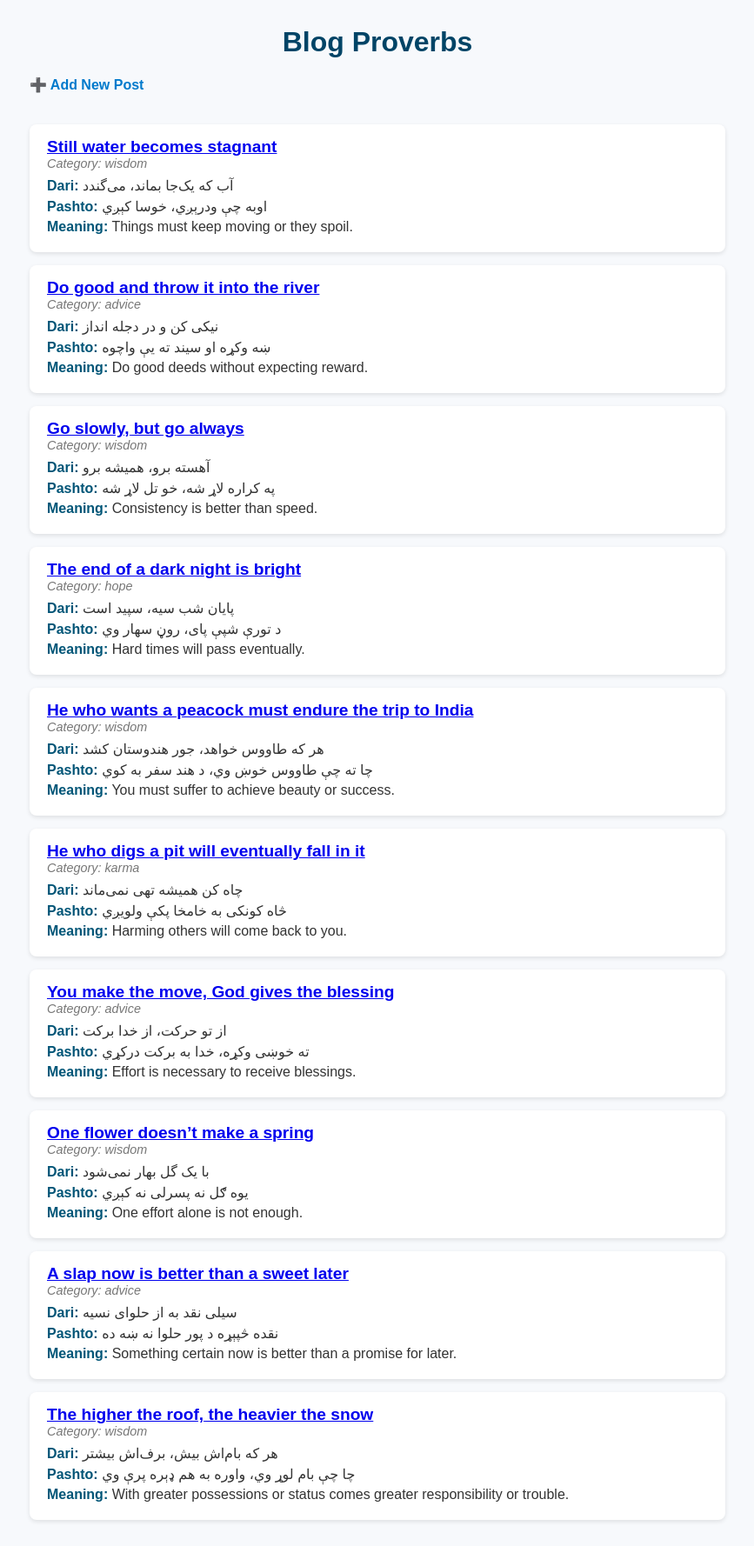
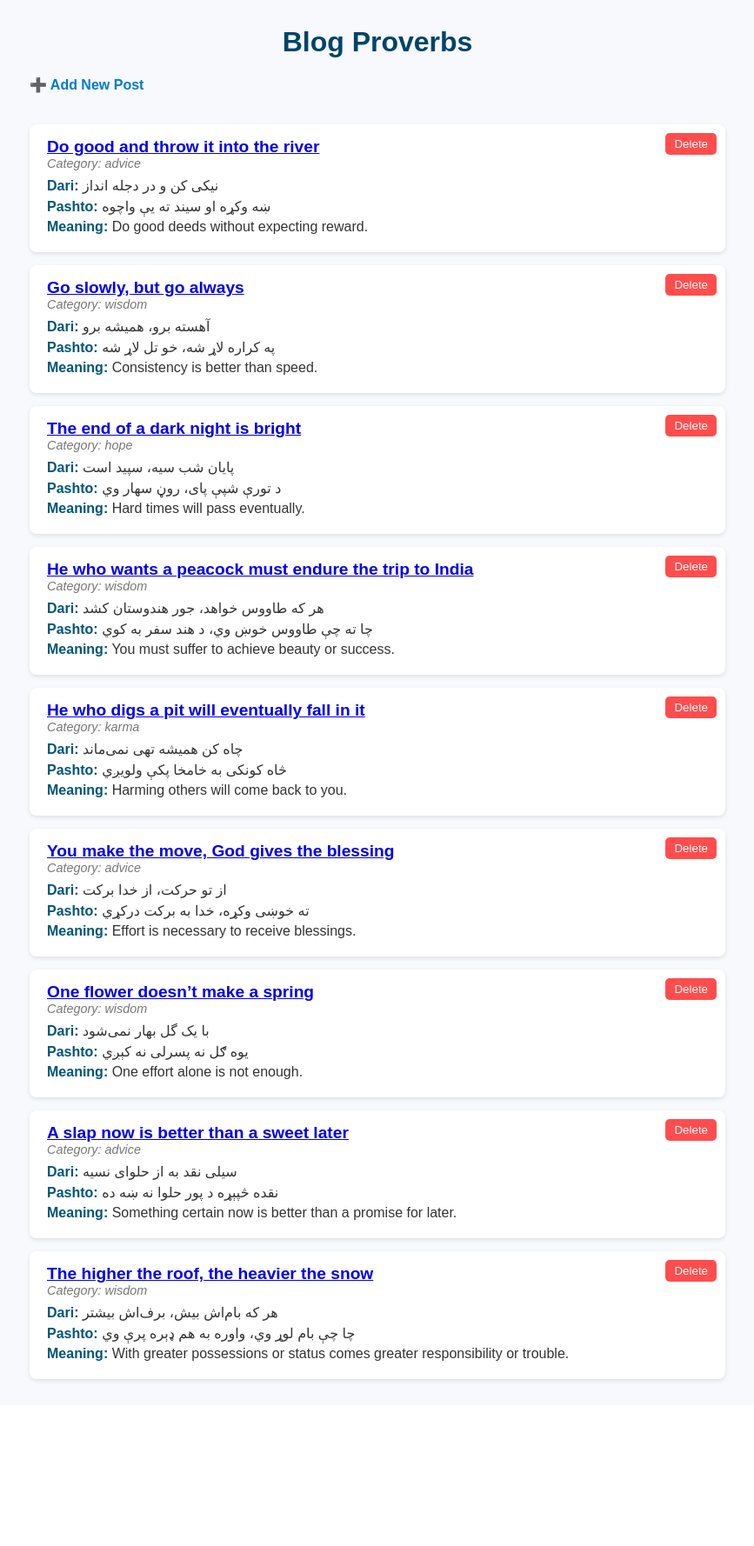
Before and after one commit to marwahaidari/afghan-proverb, a Node server app: page / in a window 1280 px wide. Shown: the whole page at 87% size, without its empty margins (206-1073 px from the left). After the commit the page ends 1590 px from the top, so only its background shows below. Run offline with Node 20, Linux system fonts and the light colour scheme.

Commit message:
new update

```diff
--- a/data/posts.json
+++ b/data/posts.json
@@ -1,12 +1,4 @@
 [
-  {
-    "id": 1,
-    "textDari": "آب که یک‌جا بماند، می‌گندد",
-    "textPashto": "اوبه چې ودرېږي، خوسا کېږي",
-    "translationEn": "Still water becomes stagnant",
-    "meaning": "Things must keep moving or they spoil.",
-    "category": "wisdom"
-  },
   {
     "id": 2,
     "textDari": "نیکی کن و در دجله انداز",
--- /dev/null
+++ b/public/js/main.js
@@ -0,0 +1,22 @@
+// public/js/main.js
+
+document.addEventListener('DOMContentLoaded', () => {
+    const deleteButtons = document.querySelectorAll('.delete-btn');
+
+    deleteButtons.forEach(button => {
+      button.addEventListener('click', async () => {
+        const li = button.closest('.proverb-item');
+        const postId = li.getAttribute('data-id');
+
+        if (confirm('Are you sure you want to delete this post?')) {
+          try {
+            await axios.post(`/post/${postId}/delete`);
+            li.remove();
+          } catch (err) {
+            console.error(err);
+            alert('Error deleting post');
+          }
+        }
+      });
+    });
+  });
--- a/views/index.ejs
+++ b/views/index.ejs
@@ -35,6 +35,7 @@
       padding: 15px 20px;
       margin-bottom: 15px;
       transition: box-shadow 0.3s ease;
+      position: relative;
     }
     li.proverb-item:hover {
       box-shadow: 0 6px 15px rgba(0,0,0,0.15);
@@ -58,6 +59,17 @@
       font-weight: 600;
       color: #005577;
     }
+    .delete-btn {
+      position: absolute;
+      top: 10px;
+      right: 10px;
+      background: #ff4d4d;
+      border: none;
+      color: white;
+      padding: 5px 10px;
+      border-radius: 5px;
+      cursor: pointer;
+    }
   </style>
 </head>
 <body>
@@ -66,7 +78,8 @@
 
   <ul class="proverbs-list">
     <% posts.forEach(post => { %>
-      <li class="proverb-item">
+      <li class="proverb-item" data-id="<%= post.id %>">
+        <button class="delete-btn">Delete</button>
         <div class="translation-en"><a href="/post/<%= post.id %>"><%= post.translationEn %></a></div>
         <div class="category">Category: <%= post.category %></div>
         <div class="language-text"><span class="label">Dari:</span> <%= post.textDari %></div>
@@ -75,5 +88,9 @@
       </li>
     <% }); %>
   </ul>
+
+  <!-- Load Axios and external script -->
+  <script src="https://cdn.jsdelivr.net/npm/axios/dist/axios.min.js"></script>
+  <script src="/js/main.js"></script>
 </body>
 </html>
```
